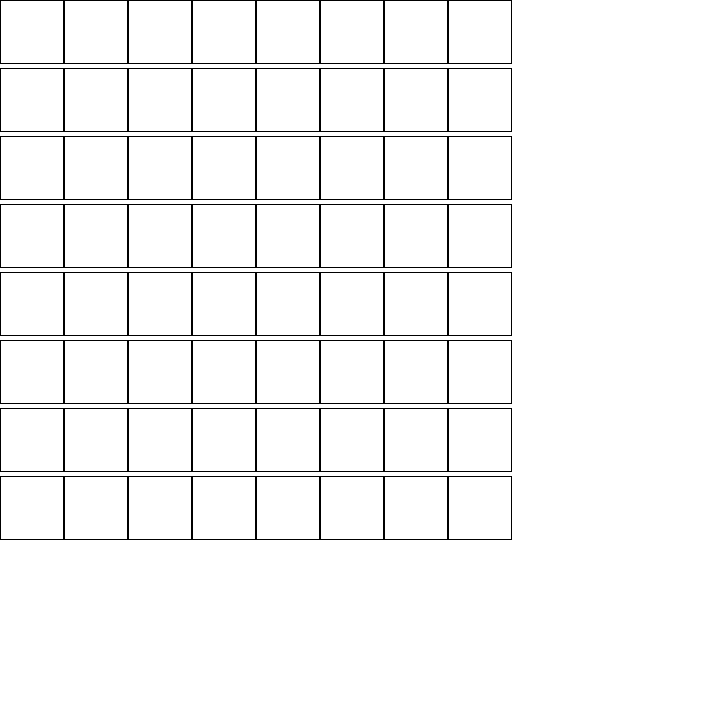
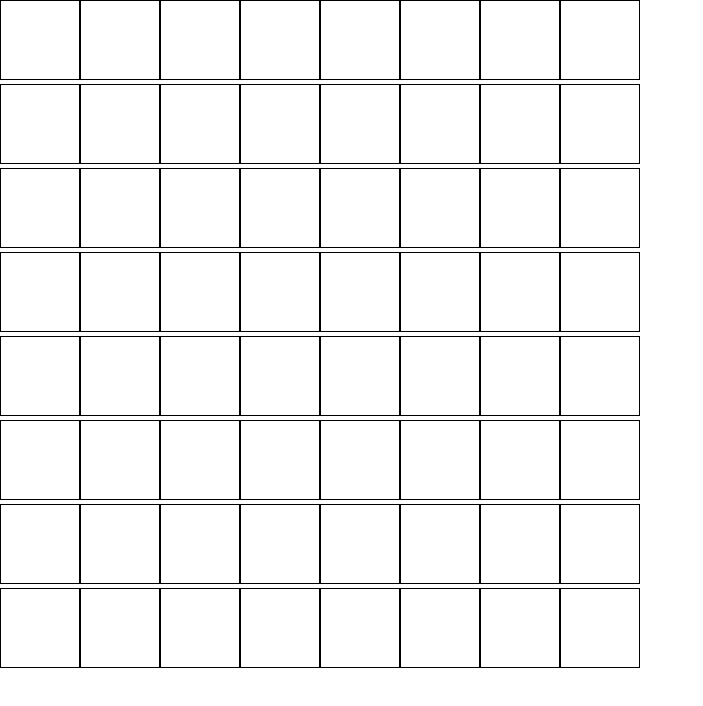
Before and after one commit to hannesqvarnstrom/tomtespel, a plain HTML site: page index.html in a window 1280 px wide. Shown: the whole page, without its empty margins (0-703 px from the left). Drawn offline with Linux system fonts and the light colour scheme.

Commit message:
add tomte png

```diff
--- a/css/styles.scss
+++ b/css/styles.scss
@@ -22,8 +22,8 @@
 
 .boardBox {
     display: inline-block;
-    height: 4rem;
-    width: 4rem;
+    height: 5rem;
+    width: 5rem;
     border: 1px solid black;
 }
 
```
Also changed, not shown: css/styles.min.css, img/tomte.png (added).
